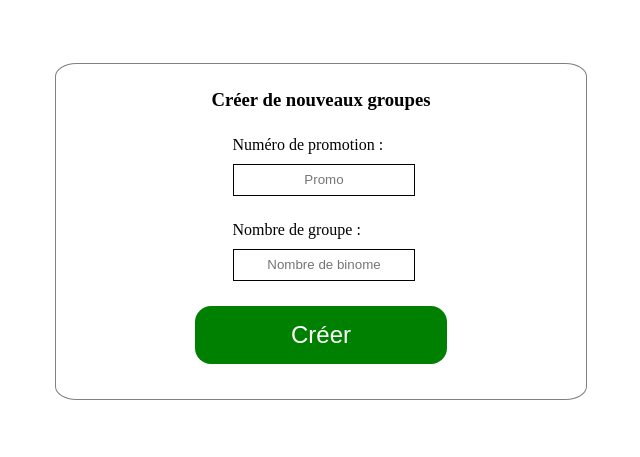
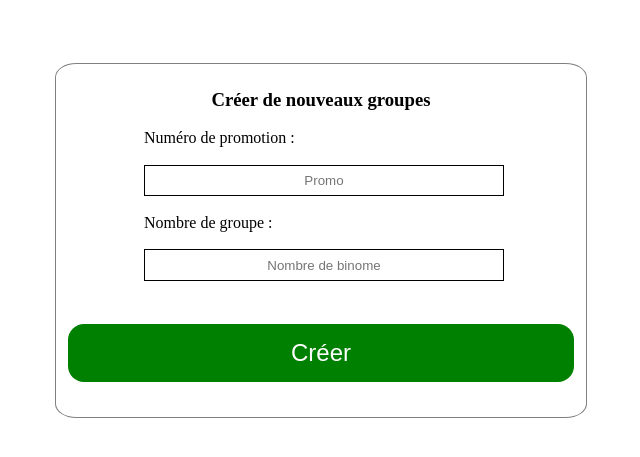
Before and after one commit to Emmy-vandeville/Projet-CNB3-S1, a PHP site: page /pages_enseignant/nouveau_grp.php in a window 1280 px wide. Shown: the part 52-509 px from the top of the page, without its empty margins (334-974 px from the left). Run offline with PHP 8.4, Linux system fonts and the light colour scheme.

Commit message:
CSS à jour

```diff
--- a/style.css
+++ b/style.css
@@ -130,31 +130,44 @@ footer a {
 }
 /* FIN */
 
-/* code formulaire */
+/* code formulaire commun */
 form {
-    max-width: 40%;
-    margin: 0 auto;
-    margin-top: 5%;
-    margin-left: 30%;
-
+  max-width: 40%;
+  margin-top: 5%;
+  margin-left: 30%;
 }
 .field {
   border: 0.1rem solid grey;
-
   border-radius: 4%;
+  display: block;
+  width: 100%;
 }
 
 input{
   background-color: #FFFFFF;
   border: 0.08rem solid black;
+  margin: 5% auto;
   text-align: center;
   color: black;
+  width: 100%;
+  padding-top: 2%;
+  padding-bottom: 2%;
+}
 
+.row {
+  width:70%;
+  display: block;
+  margin-left: auto;
+  margin-right: auto;
 }
+
+/* Fin code formulaire commun */
+
+/* code formulaire nouveau groupe*/
 
 .btn_nv_grp{
   margin-left: 25%;
-  width:50%;
+  width:100%;
   color: white;
   border: 0;
   padding: 3% 0;
@@ -169,32 +182,28 @@ input{
     text-align: center;
 }
 
-.row {
-    margin: 5% 15%;
 
+/* FIN code formulaire */
+
+/* Debut code page de connexion */
+.box-button{
+  margin-left: 25%;
+  width:90%;
+  color: white;
+  border: 0;
+  padding: 3% 0;
+  cursor: pointer;
+  border-radius: 1rem;
+  display: block;
+  margin: 5% auto 5%;
+  font-size: 150%;
+  background-color: green;
+  text-align: center;
 }
 
-  .field {
-    display: block;
-    width: 100%;
-  }
+.box-title{
+  text-align: center;
+}
 
-  .label {
-    width: 70%;
-    /*font-family: 'Josefin Sans', sans-serif;*/
-    margin: 5% auto 2%;
-  }
 
-  .input {
-    padding-top: 2%;
-    padding-bottom: 2%;
-    margin-left: 25%;
-    margin-top: 3%;
-    width: 50%;
-  }
-  .label{
-    margin-left: 25%;
-    width: 50%;
-    padding-bottom: 10%;
-  }
-/* FIN code formulaire */
+/* Fin code page de connexion */
```
